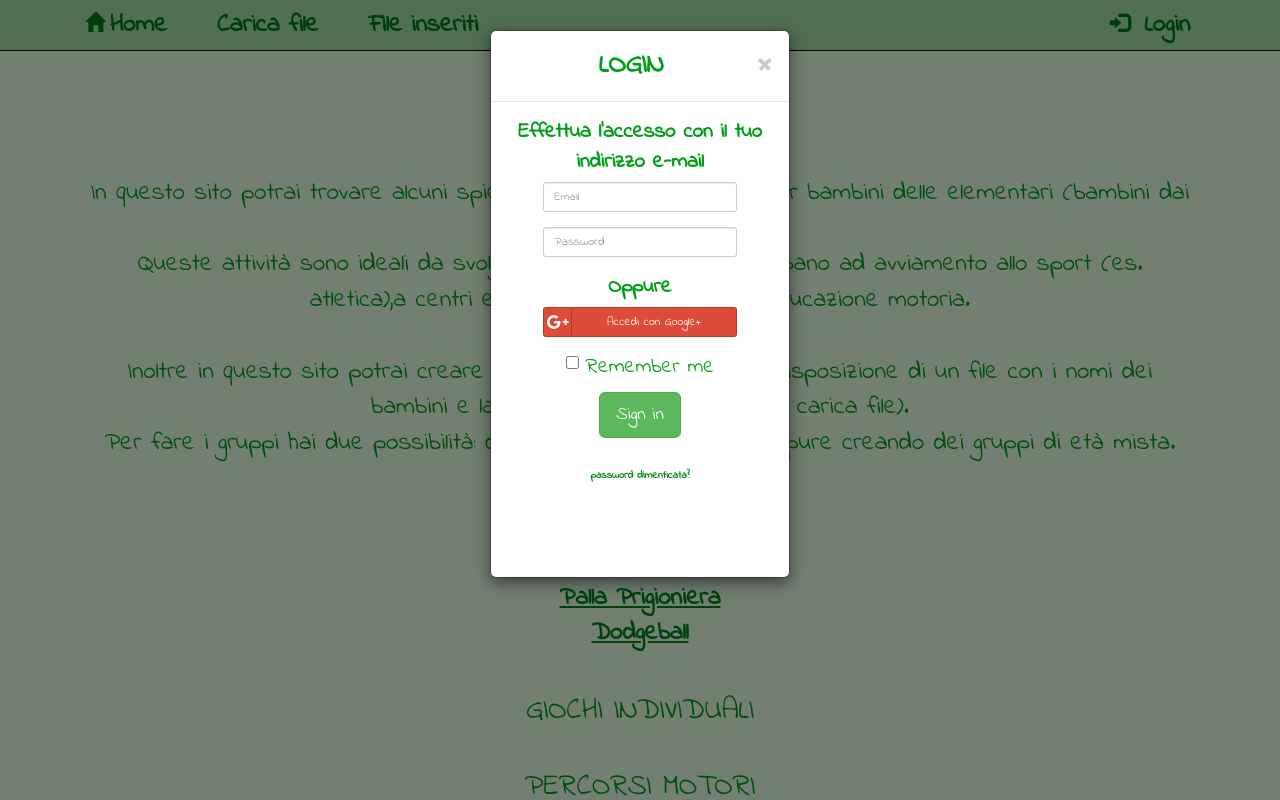
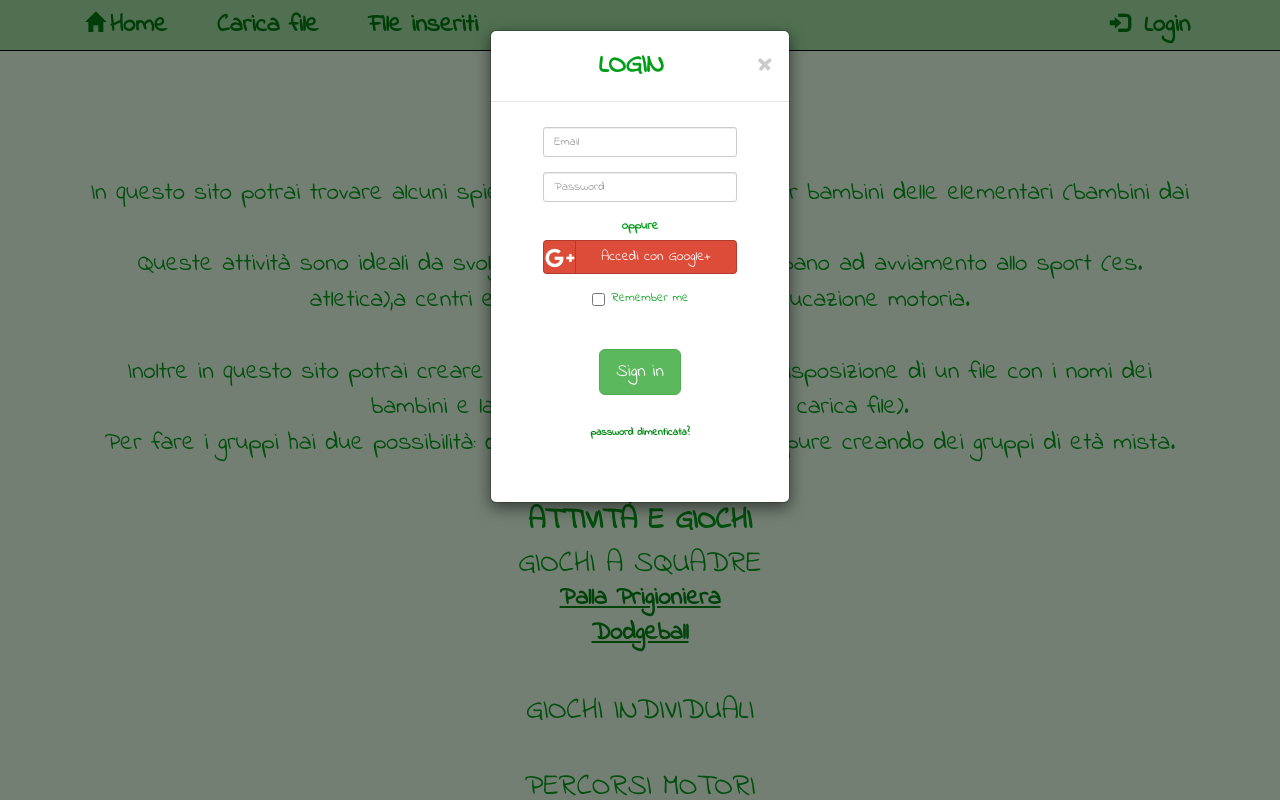
Before and after one commit to claudiazanetel/kid_activities_manager, a Flask app: page / in a window 1280 px wide, after a click on "Login". Run offline with Flask 2, Linux system fonts and the light colour scheme; some libraries are stand-ins or nearby versions.

Commit message:
deleted the written in login modal and changed the font size, #11

```diff
--- a/static/css/style.css
+++ b/static/css/style.css
@@ -144,7 +144,7 @@ body{
 }
 
 .modal-body {
-    height: 475px;
+    height: 400px;
     overflow-y: auto;
 }
 
@@ -163,6 +163,9 @@ body{
 	color:#007d13;
 }
 
+.login{
+	font-size: 60%;
+}
 /*@media (min-width: 600px)  */
 @media only screen and (min-device-width: 480px){
 
--- a/templates/base.html
+++ b/templates/base.html
@@ -50,7 +50,6 @@
                 </div>
                 <div class="modal-body" >
                     <form>
-                    	<label>Effettua l'accesso con il tuo indirizzo e-mail</label>
                         <div class="form-group col-sm-10 col-sm-offset-1">
 
                             <label class ="sr-only" for="email">Email address</label>
@@ -61,17 +60,20 @@
                             <input type="password" class="form-control input-sm" id="password" placeholder="Password">
                         </div>
                         <div class="form-group col-sm-10 col-sm-offset-1">
-                            <label>Oppure</label>
+                            <label class="login">oppure</label>
                             <label class ="sr-only" for="google_plus">Sign in con Google +</label>
-                            <a class="btn btn-danger btn-block btn-social btn-google-plus btn-sm">
+                            <a class="btn btn-danger btn-block btn-social btn-google-plus btn-md">
     						<span class="fa fa-google-plus"></span>Accedi con Google+
   							</a>
                         </div>
                         <div class="checkbox">
-                          <label><input type="checkbox">Remember me</label>
+                          <label class="login"><input type="checkbox">Remember me</label>
                         </div>
+                        <div>
+                        <br>
                         <button type="submit" class="btn btn-success btn-lg">Sign in</button>
                         <!--<button type="button" class="btn btn-default btn-sm" data-dismiss="modal">Cancel</button>-->
+                        </div>
                         <div>
                         	<br>
                         	<a class="forget_ps">password dimenticata?</a>
```
